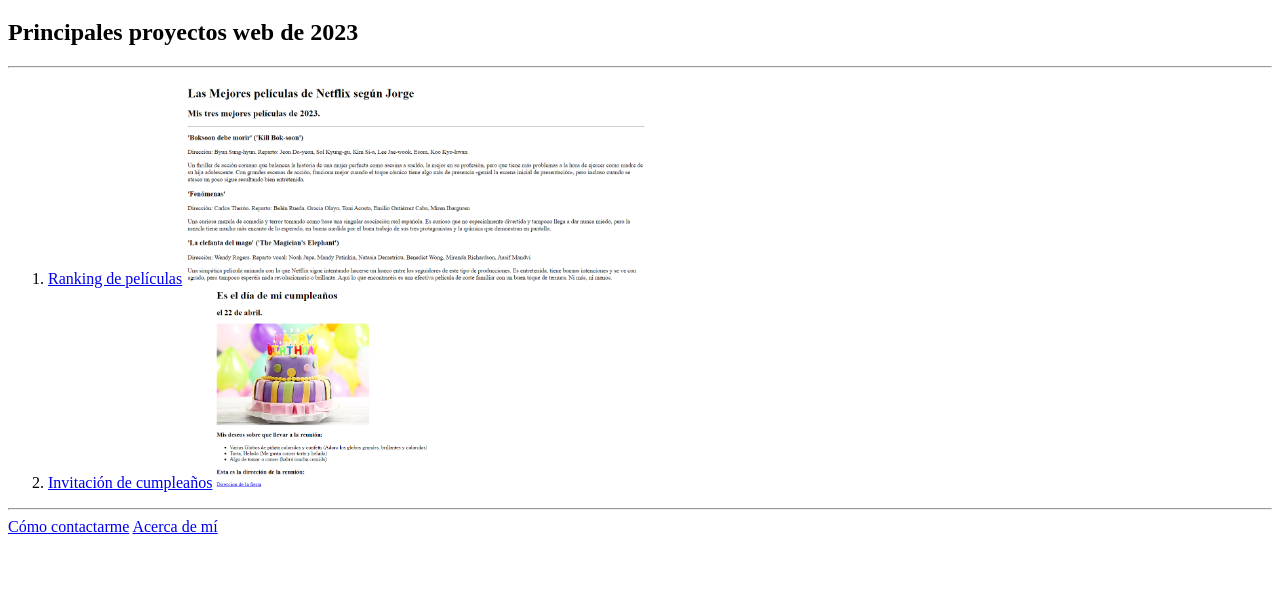
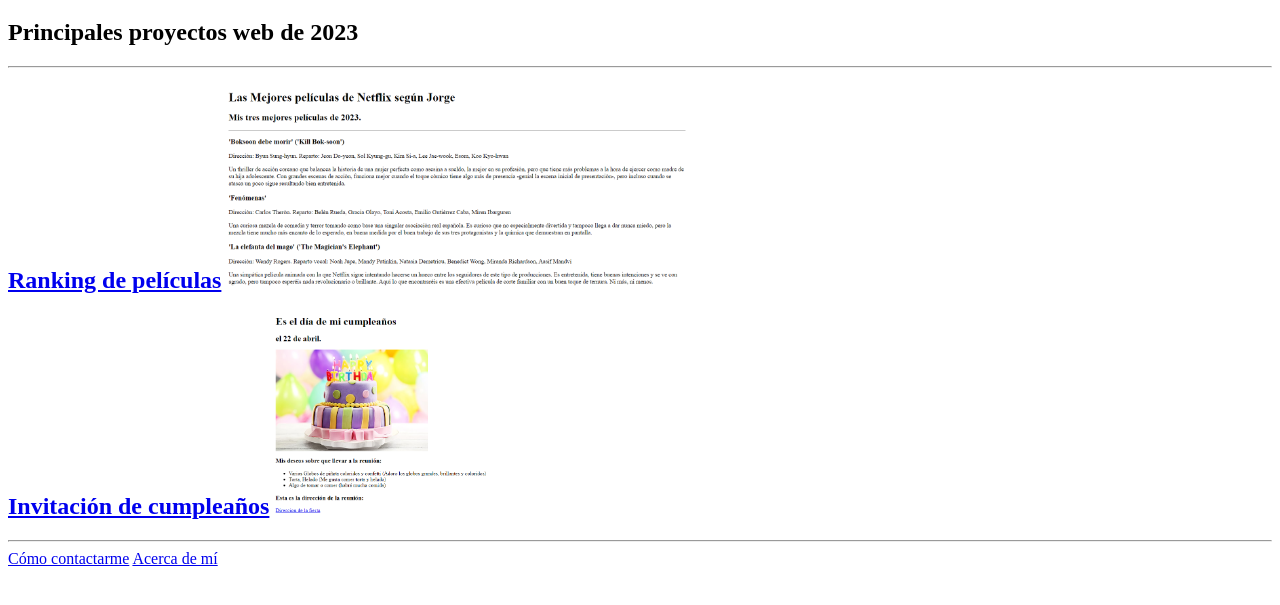
Before and after one commit to JHHenaoJ/html-portfolio, a plain HTML site: page index.html in a window 1280 px wide. Shown: the part 61-666 px from the top of the page. Drawn offline with Linux system fonts and the light colour scheme.

Commit message:
Add files via upload

```diff
--- a/index.html
+++ b/index.html
@@ -10,14 +10,12 @@
     <h1>Portafolio de Jorge Henao</h1>
     <h2>Principales proyectos web de 2023</h2>
     <hr>
-    <ol>
-        <li><a href="./public/ranking_peliculas.html">Ranking de películas</a>
+    <h2><a href="./public/ranking_peliculas.html">Ranking de películas</a>
             <a href="./public/ranking_peliculas.html"><img src="./assets/images/foto_ranking_peliculas.png" height="200" alt="lista mejores peliculas 2023"></a>
-        </li>
-        <li><a href="./public/invitacion_cumpleanos.html">Invitación de cumpleaños</a>
+        </h2>
+    <h2><a href="./public/invitacion_cumpleanos.html">Invitación de cumpleaños</a>
             <a href="./public/invitacion_cumpleanos.html"><img src="./assets/images/foto_invitacion_cumpleanos.png" height="200" alt="invitacion a cumpleanos"></a>
-        </li>
-    </ol>
+        </h2>
     <hr>
     <a href="./public/contact jorge.html">Cómo contactarme</a>
     <a href="./public/about jorge.html">Acerca de mí</a>
```
